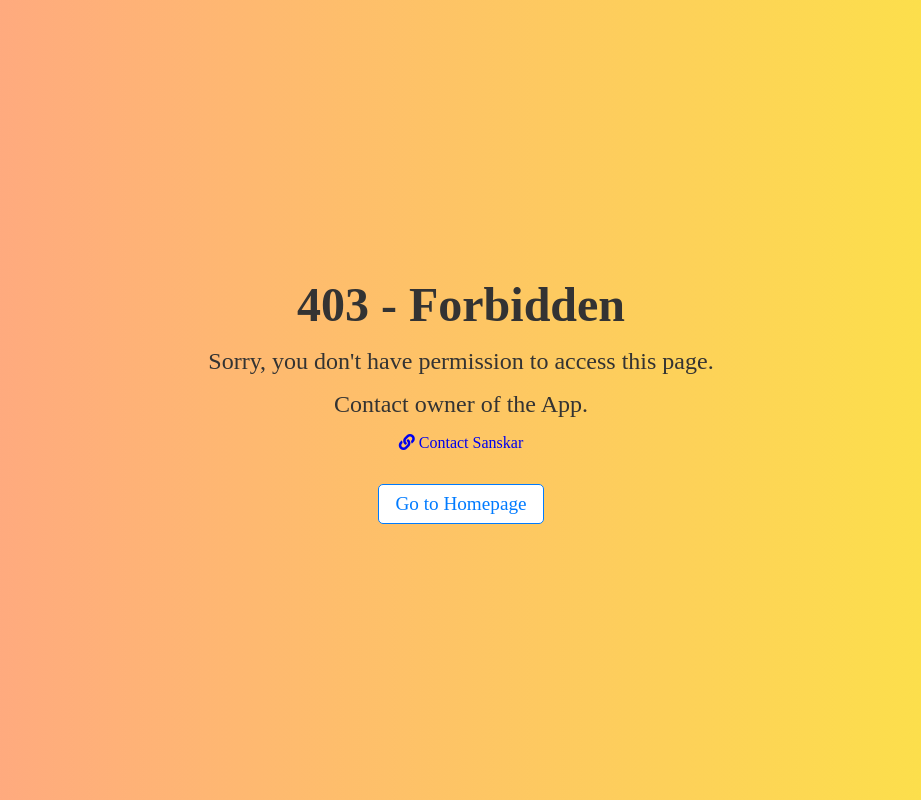
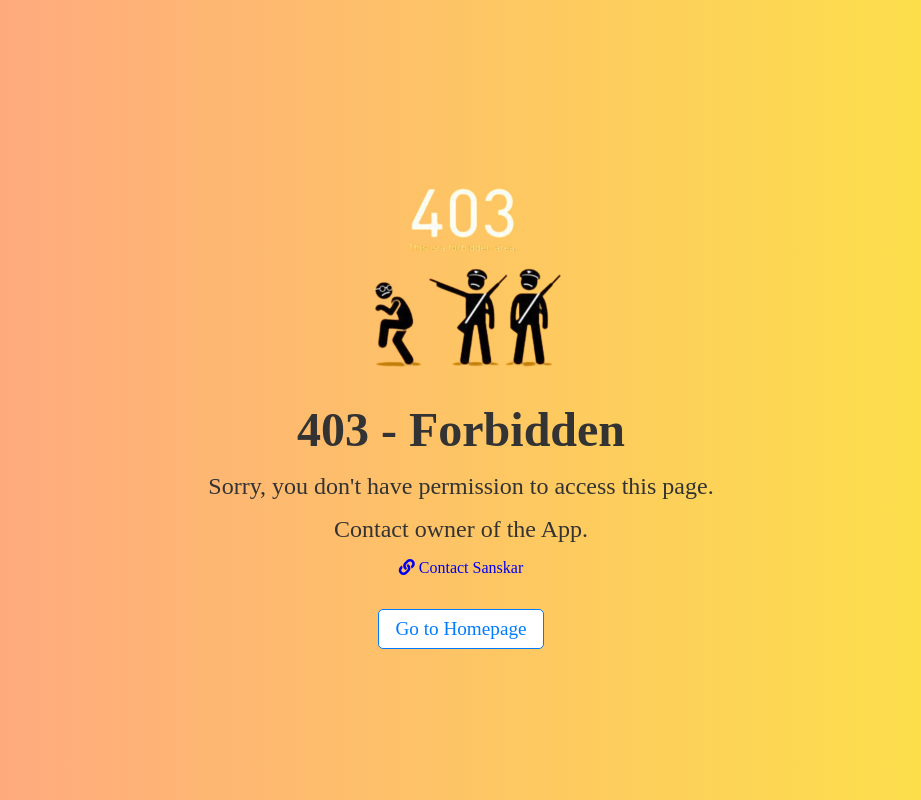
Before and after one commit to SanskarJaiswal2904/To-DO-Pal-new, a Vue app: page /notadmin in a window 1280 px wide. Shown: the whole page, without its empty margins (179-1100 px from the left). Built offline with nearby package versions, Linux system fonts and the light colour scheme.

Commit message:
removed console log and passwod from clg

```diff
--- a/src/components/NotAdmin.vue
+++ b/src/components/NotAdmin.vue
@@ -1,5 +1,6 @@
 <template>
 <div class="not-found-container">
+    <img src="../assets/forbidden_image.png" alt="forbidden.png" height="250px">
     <h1>403 - Forbidden</h1>
     <p>Sorry, you don't have permission to access this page.</p>
     <p>Contact owner of the App.</p>
--- a/src/components/PageNotFound.vue
+++ b/src/components/PageNotFound.vue
@@ -1,7 +1,8 @@
 <template>
     <div class="not-found-container">
+      <img src="../assets/notfound_image.png" alt="forbidden.png" height="350">
       <h1>404 - Page Not Found</h1>
-      <p>Sorry, the page you are looking for does not exist.</p>
+      <p>Sorry, the page you are looking for might be moved, renamed or might never existed.</p>
       <div class="text-white2">
         <a class="text-white2" href="https://sanskarjaiswal2904.github.io/Sanskar-Website/index.html">
             <i class="fas fa-link"></i> Contact Sanskar
--- a/src/components/SignIn.vue
+++ b/src/components/SignIn.vue
@@ -52,7 +52,7 @@
       });
 
       const handleLogin = async () => {
-        console.log('Email ->', email.value, ', Password ->', password.value);
+        console.log('Email ->', email.value, ', Password ->');
 
         try {
           const response = await axios.post(`${import.meta.env.VITE_API_URL}/login`, {
```
Also changed, not shown: src/components/SignUp.vue (+4 -4 lines), src/assets/forbidden_image.png (added), src/assets/notfound_image.png (added).
